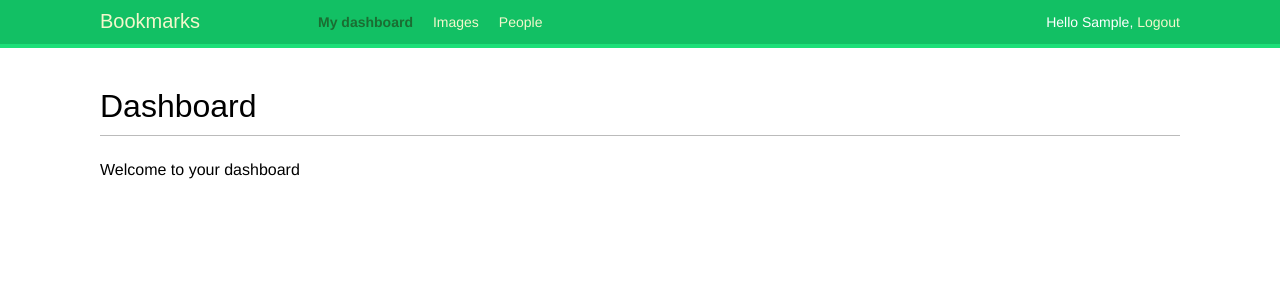
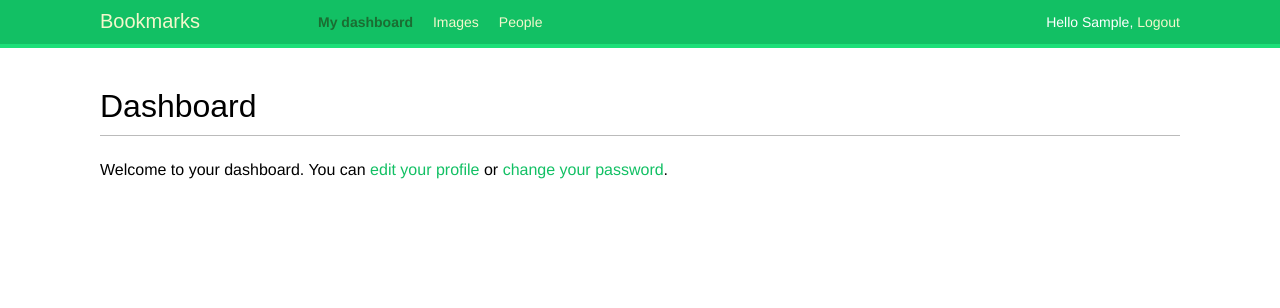
Before and after one commit to kevinbowen777/pixshare, a Django app: page /accounts/ in a window 1280 px wide. Shown: the top 308 px of the page. Run offline with Django 4.2, Linux system fonts and the light colour scheme; the visitor is signed in with stand-in values (Sample User, id 1); parts of the project's set-up code (start-up, migrations or seed data) failed here and were passed over; some web fonts are replaced.

Commit message:
Add edit profile(#1)

```diff
--- a/accounts/urls.py
+++ b/accounts/urls.py
@@ -39,4 +39,5 @@ urlpatterns = [
     path("", include("django.contrib.auth.urls")),
     path("", views.dashboard, name="dashboard"),
     path("register/", views.register, name="register"),
+    path("edit/", views.edit, name="edit"),
 ]
--- a/accounts/views.py
+++ b/accounts/views.py
@@ -3,7 +3,8 @@ from django.contrib.auth.decorators import login_required
 from django.http import HttpResponse
 from django.shortcuts import render
 
-from .forms import LoginForm, UserRegistrationForm
+from .forms import LoginForm, ProfileEditForm, UserEditForm, UserRegistrationForm
+from .models import Profile
 
 
 def user_login(request):
@@ -42,9 +43,31 @@ def register(request):
             new_user.set_password(user_form.cleaned_data["password"])
             # Save the user object
             new_user.save()
+            # Create the user profile
+            Profile.objects.create(user=new_user)
             return render(
                 request, "accounts/register_done.html", {"new_user": new_user}
             )
     else:
         user_form = UserRegistrationForm()
     return render(request, "accounts/register.html", {"user_form": user_form})
+
+
+@login_required
+def edit(request):
+    if request.method == "POST":
+        user_form = UserEditForm(instance=request.user, data=request.POST)
+        profile_form = ProfileEditForm(
+            instance=request.user.profile, data=request.POST, files=request.FILES
+        )
+        if user_form.is_valid() and profile_form.is_valid():
+            user_form.save()
+            profile_form.save()
+    else:
+        user_form = UserEditForm(instance=request.user)
+        profile_form = ProfileEditForm(instance=request.user.profile)
+    return render(
+        request,
+        "accounts/edit.html",
+        {"user_form": user_form, "profile_form": profile_form},
+    )
--- a/templates/accounts/dashboard.html
+++ b/templates/accounts/dashboard.html
@@ -6,5 +6,7 @@
 
 {% block content %}
   <h1>Dashboard</h1>
-  <p>Welcome to your dashboard</p>
+  <p>
+    Welcome to your dashboard. You can <a href="{% url "edit" %}">edit your profile</a> or <a href="{% url "password_change" %}">change your password</a>.
+  </p>
 {% endblock content %}
```
Also changed, not shown: accounts/forms.py (+14 -0 lines), templates/accounts/edit.html (added, +17 -0 lines), media/users/2023/06/22/david_hockney.jpg (added), media/users/2023/06/22/david_hockney_b04ynnt.jpg (added).
